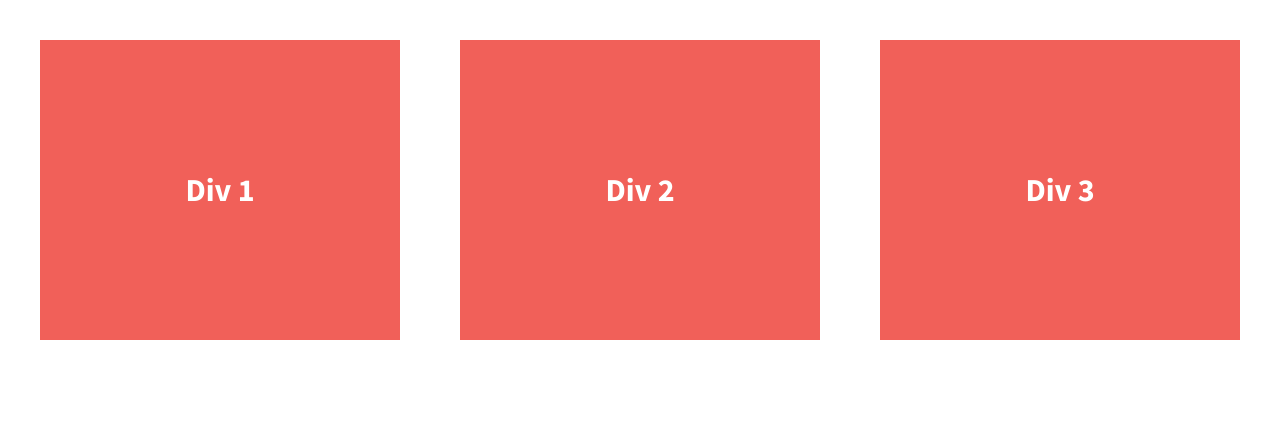
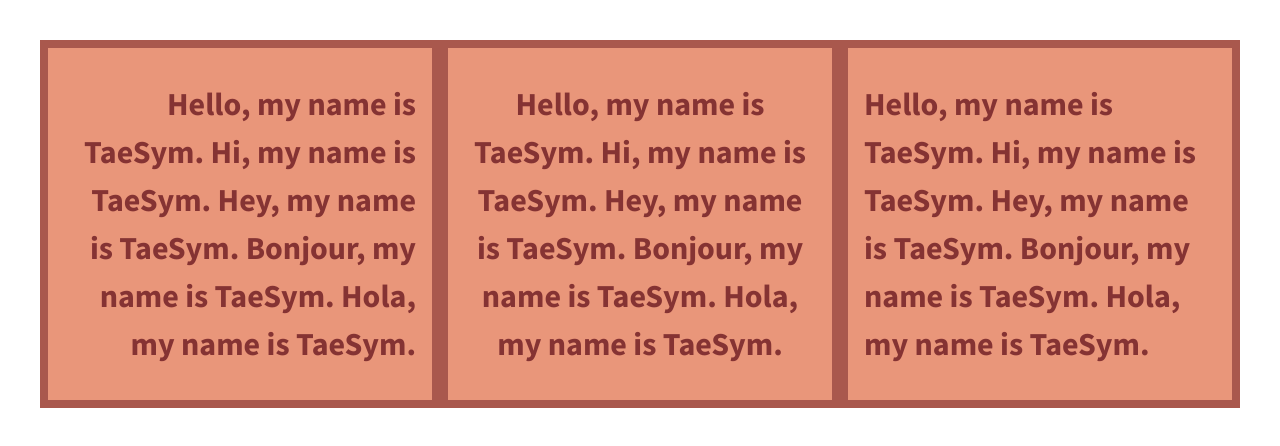
Before and after one commit to TaeSym/center-flexbox-divs, a plain HTML site: page index.html in a window 1280 px wide. Drawn offline with nearby package versions, Linux system fonts and the light colour scheme.

Commit message:
Added styling

```diff
--- a/css/main.css
+++ b/css/main.css
@@ -112,20 +112,32 @@ body {
   /*add display:flex and set justify-content to space-between*/
   font-weight: 700;
   display: flex;
-  justify-content: space-between;
+  justify-content: space-around;
+  align-items: center;
 }
 
 .div-1, .div-2, .div-3 {
   /*give the divs a width of 30%, add display:flex, set justify-content and align-items to center*/
-  color: #fff;
+  color: #853333;
   line-height: 1.5em;
   font-size: 1.6em;
-  background-color: #f16059;
-  height: 300px;
+  background-color: darksalmon;
+  height:auto;
   display: flex;
   width: 30%;
   justify-content: center;
   align-items: center;
+  padding: 0 0.5em 0 0.5em;
+  border: 0.25em solid #853333a0;
+}
+.div-1 {
+    text-align: right;
+}
+.div-2 {
+    text-align: center;
+}
+.div-3 {
+    text-align: left;
 }
 
 
--- a/index.html
+++ b/index.html
@@ -23,13 +23,13 @@
 
         <section class="wrapper">
             <div class="div-1">
-                Div 1
+                <p>Hello, my name is TaeSym. Hi, my name is TaeSym. Hey, my name is TaeSym. Bonjour, my name is TaeSym. Hola, my name is TaeSym.</p>
             </div>
             <div class="div-2">
-                Div 2
+                <p>Hello, my name is TaeSym. Hi, my name is TaeSym. Hey, my name is TaeSym. Bonjour, my name is TaeSym. Hola, my name is TaeSym.</p>
             </div>
             <div class="div-3">
-                Div 3
+                <p>Hello, my name is TaeSym. Hi, my name is TaeSym. Hey, my name is TaeSym. Bonjour, my name is TaeSym. Hola, my name is TaeSym.</p>
             </div>
         </section>
 
```
